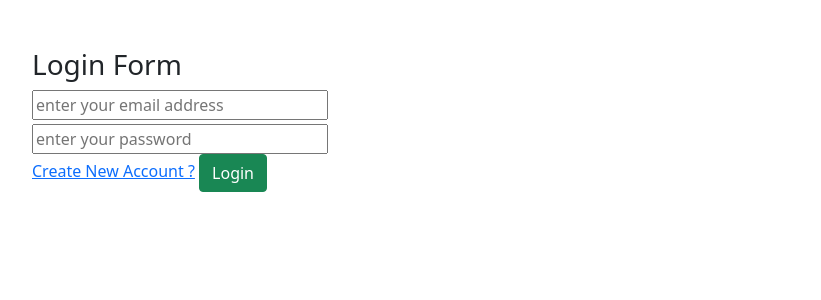
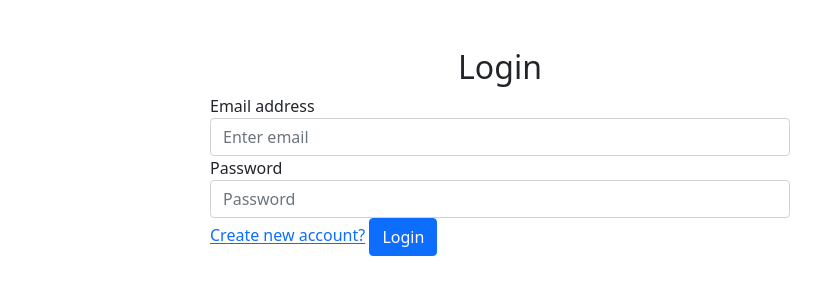
Before and after one commit to Arjunarunachalan/ecommerce, a Node project: template views/user/login.hbs in a window 1280 px wide. Shown: the part 56-356 px from the top of the page, without its empty margins (140-961 px from the left). Run offline with Node 20 templates, Linux system fonts and the light colour scheme; the template is opened without the code that fills it, so the values that code supplies are empty.

Commit message:
form style change

```diff
--- a/views/user/cart.hbs
+++ b/views/user/cart.hbs
@@ -77,4 +77,6 @@
     }
 
 
+
+
 </script>
--- a/views/user/login.hbs
+++ b/views/user/login.hbs
@@ -1,30 +1,23 @@
-<div class="container mt-5 pl-5 w-75 " >
-  <div class="row">
-    <div class="col-md-4   ">
-        <h3>Login Form</h3>
-        {{#if logErr}}
-        <p class="error">invalid username or password</p>
-        {{/if}}
-        <form action="/login" method="post" >
-            <div class="mt-1">
-            <label for="email address" ></label>
-            <input type="email" name="Email" placeholder="enter your email address"class="w-100">
-            </div>
 
-            <div class="mt-1 ">
-            <label for="password" ></label>
-            <input type="password" name="Password" placeholder="enter your password" class="w-100">
-            </div>
-            <div>
-
-            <a href="/sighnup">Create New Account ?</a>
-        <button type="submit" class="btn btn-success float-right" >Login</button>
-            </div>
-
-
-        </form>
-
+<div class="row">
+    <div class="col-md-6 m-auto">
+        <div class="container mt-5 pl-5">
+            <h2 class="text-center">Login</h2>
+            <form action="/login" method="post">
+            {{#if loginErr}}
+                <p class="error text-danger">{{loginErr}}</p>
+            {{/if}}
+                <div class="form-group">
+                    <label>Email address</label>
+                    <input type="email" class="form-control" name="Email" placeholder="Enter email">
+                </div>
+                <div class="form-group">
+                    <label>Password</label>
+                    <input type="password" class="form-control" name="Password" placeholder="Password">
+                </div>
+                <a href="/sighnup">Create new account?</a>
+                <button type="submit" class="btn btn-primary float-right">Login</button>
+            </form>
+        </div>
     </div>
-  </div>
-
 </div>
```
Also changed, not shown: helpers/user-helpers.js (+17 -16 lines), routes/user.js (+6 -5 lines), views/user/sighnup.hbs (+24 -1 lines).
